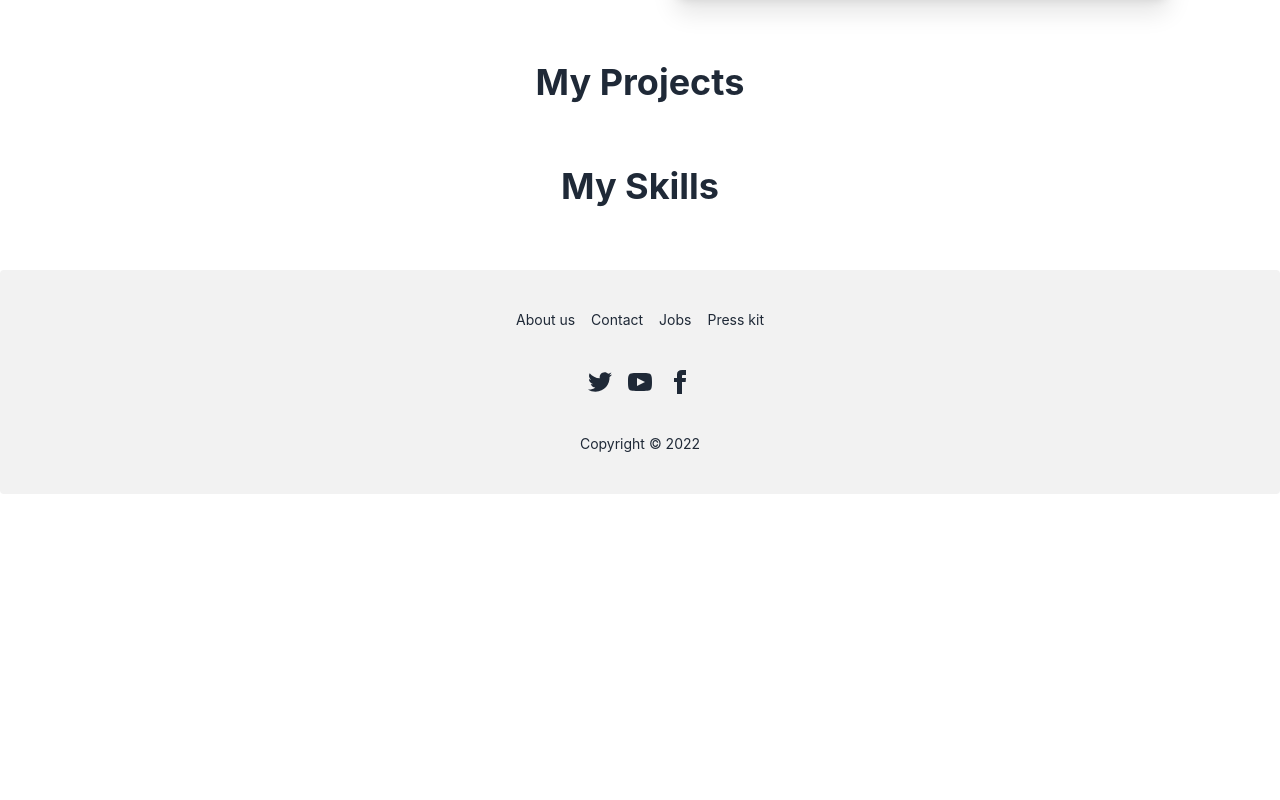
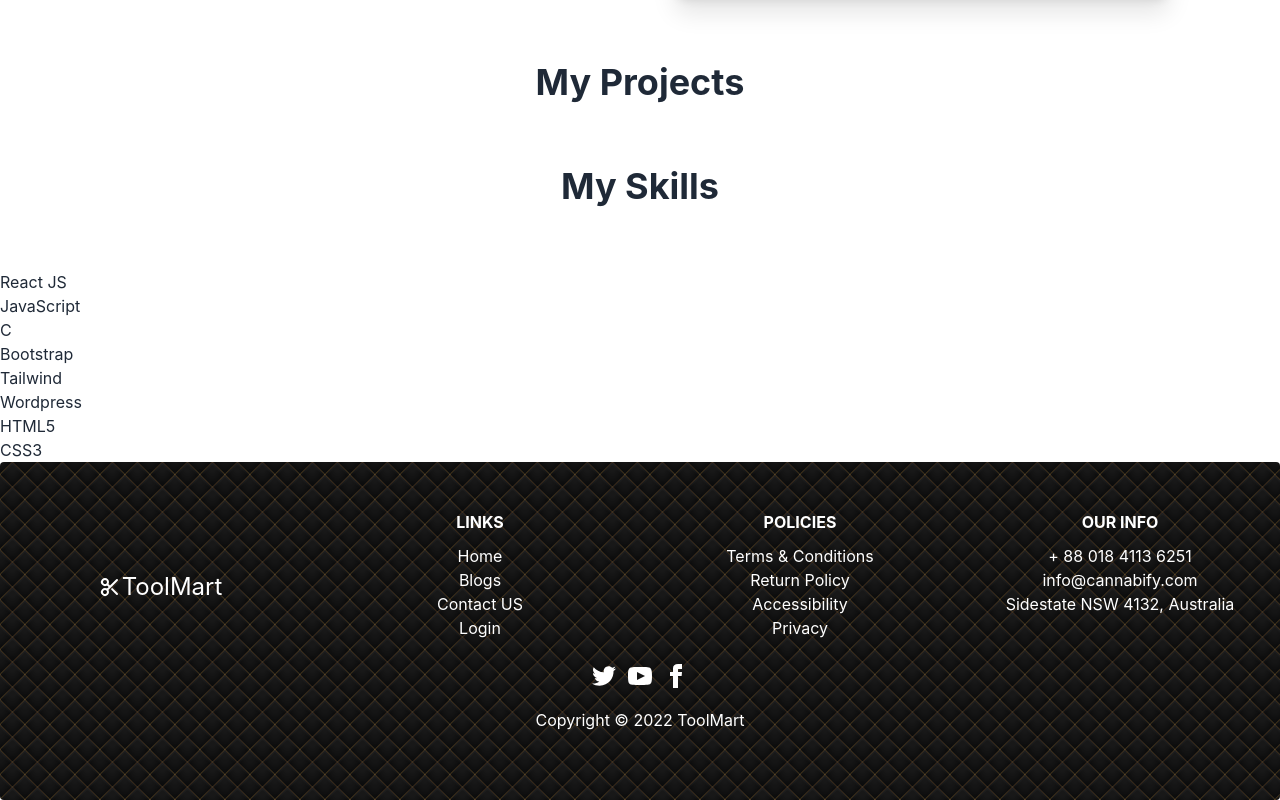
Before and after one commit to Kanizfatema47/toolmart-client, a React (Create React App) app: page /portfolio in a window 1280 px wide. Shown: the part 978-1778 px from the top of the page. Before the commit the page ends 1472 px from the top, so only its background shows below. Built offline with nearby package versions, Linux system fonts and the light colour scheme; no server answers.

Commit message:
style change and about us page

```diff
--- a/package.json
+++ b/package.json
@@ -4,6 +4,7 @@
   "private": true,
   "dependencies": {
     "@headlessui/react": "^1.6.2",
+    "@heroicons/react": "^1.0.6",
     "@testing-library/jest-dom": "^5.16.4",
     "@testing-library/react": "^13.2.0",
     "@testing-library/user-event": "^13.5.0",
@@ -15,6 +16,7 @@
     "react-firebase-hooks": "^5.0.3",
     "react-hook-form": "^7.31.2",
     "react-icons": "^4.3.1",
+    "react-mailchimp-subscribe": "^2.1.3",
     "react-read-more-read-less": "^1.0.7",
     "react-router-dom": "^6.3.0",
     "react-scripts": "5.0.1",
--- a/src/App.js
+++ b/src/App.js
@@ -1,4 +1,3 @@
-import './App.css';
 import Navbar from './Pages/Shared/Navbar';
 import { Route, Routes } from 'react-router-dom';
 import Home from './Pages/HomePage/Home';
@@ -42,6 +41,7 @@ function App() {
       </Routes>
 
       <Footer></Footer>
+
     </div>
   );
 }
--- a/src/Pages/HomePage/Banner.js
+++ b/src/Pages/HomePage/Banner.js
@@ -2,8 +2,8 @@ import React from 'react';
 import banner from '../../assets/images/image3.jpg'
 const Banner = () => {
     return (
-        <div>
-            <div class="hero min-h-screen" style={{ backgroundImage: `url(${banner})` }}>
+        <div className='w-full'>
+            <div class="hero min-h-screen " style={{ backgroundImage: `url(${banner})` }}>
                 <div class="hero-overlay bg-opacity-60"></div>
                 <div class="hero-content text-center text-neutral-content">
                     <div class="max-w-md">
--- a/src/Pages/HomePage/BusinessSummery/Business.js
+++ b/src/Pages/HomePage/BusinessSummery/Business.js
@@ -6,10 +6,10 @@ import img4 from '../../../assets/images/work.png'
 import bg from '../../../assets/images/image2.jpg';
 const Business = () => {
     return (
-        <div className=" mx-auto text-center hero min-w-screen h-[400px]" style={{ backgroundImage: `url(${bg})` }}>
+        <div className=" mx-auto  text-center hero lg:min-w-screen h-[400px]  sm:w-full h-auto" style={{ backgroundImage: `url(${bg})` }}>
             <div className='hero-overlay bg-opacity-90'>
             <h1 className='text-5xl text-center mt-24 text-white pb-16'>Why Choose Us?</h1>
-            <div class="stats bg-transparent">
+            <div class=" bg-transparent mb-12 grid lg:grid-cols-4 sm:grid-cols-1 justify-center items-center">
 
                 <div class="stat text-white">
                     <div class="stat-figure text-white">
--- a/src/Pages/HomePage/Home.js
+++ b/src/Pages/HomePage/Home.js
@@ -1,6 +1,8 @@
 import React from 'react';
+import AboutUs from '../AboutUs';
 import Banner from './Banner';
 import Business from './BusinessSummery/Business';
+import Newsletter from './Newsletter';
 import Reviews from './Reviews';
 import Tools from './ToolSection/Tools';
 
@@ -10,6 +12,8 @@ const Home = () => {
             <Banner></Banner>
             <Tools></Tools>
             <Business></Business>
+            <AboutUs></AboutUs>
+            <Newsletter></Newsletter>
             <Reviews></Reviews>
         </div>
     );
--- a/src/Pages/HomePage/ToolSection/Tools.js
+++ b/src/Pages/HomePage/ToolSection/Tools.js
@@ -6,7 +6,7 @@ const Tools = () => {
 const [tools, setTools]= useTools();
 console.log(tools)
     return (
-        <div className='my-24 mx-16'>
+        <div className='my-24 lg:mx-16 sm:mx-6'>
             <h2 className='text-5xl text-center'>Tools</h2>
             <div className='grid lg:grid-cols-3 gap-5 md:grid-cols-2 gap-8 sm:grid-cols-1'>
                 {
--- a/src/Pages/Porfolio/Portfolio.js
+++ b/src/Pages/Porfolio/Portfolio.js
@@ -51,9 +51,16 @@ const Portfolio = () => {
             </div>
             <div>
                 <h1 className='text-4xl text-center font-bold my-16 '>My Skills</h1>
-                <a href="http://"></a>
-                <a href="http://"></a>
-                <a href="http://"></a>
+                <ul>
+                    <li>React JS</li>
+                    <li>JavaScript</li>
+                    <li>C</li>
+                    <li>Bootstrap</li>
+                    <li>Tailwind </li>
+                    <li>Wordpress</li>
+                    <li>HTML5</li>
+                    <li>CSS3</li>
+                </ul>
             </div>
         </div>
     );
--- a/src/Pages/Register/SignUp.js
+++ b/src/Pages/Register/SignUp.js
@@ -18,14 +18,17 @@ const SignUp = () => {
 
 
       const [signInWithGoogle, gUser, gLoading, gError] = useSignInWithGoogle(auth);
+
+
       const [token] = useToken(user || gUser)
     const { register, formState: { errors }, handleSubmit } = useForm();
+    if(token){
+        navigate('/')
+    }
     const onSubmit = data => {
         console.log(data)
         createUserWithEmailAndPassword(data.email, data.password)
-        if(token){
-            navigate('/')
-        }
+
     };
     return (
         <div>
--- a/src/Pages/Shared/Footer.js
+++ b/src/Pages/Shared/Footer.js
@@ -1,27 +1,83 @@
 import React from 'react';
+import { Link } from 'react-router-dom';
+import bg from '../../assets/images/footer.png'
 
 const Footer = () => {
     return (
-        <div>
-            <footer class="footer footer-center p-10 bg-base-200 text-base-content rounded">
-                <div class="grid grid-flow-col gap-4">
-                    <a class="link link-hover">About us</a>
-                    <a class="link link-hover">Contact</a>
-                    <a class="link link-hover">Jobs</a>
-                    <a class="link link-hover">Press kit</a>
-                </div>
-                <div>
-                    <div class="grid grid-flow-col gap-4">
-                        <a><svg xmlns="http://www.w3.org/2000/svg" width="24" height="24" viewBox="0 0 24 24" class="fill-current"><path d="M24 4.557c-.883.392-1.832.656-2.828.775 1.017-.609 1.798-1.574 2.165-2.724-.951.564-2.005.974-3.127 1.195-.897-.957-2.178-1.555-3.594-1.555-3.179 0-5.515 2.966-4.797 6.045-4.091-.205-7.719-2.165-10.148-5.144-1.29 2.213-.669 5.108 1.523 6.574-.806-.026-1.566-.247-2.229-.616-.054 2.281 1.581 4.415 3.949 4.89-.693.188-1.452.232-2.224.084.626 1.956 2.444 3.379 4.6 3.419-2.07 1.623-4.678 2.348-7.29 2.04 2.179 1.397 4.768 2.212 7.548 2.212 9.142 0 14.307-7.721 13.995-14.646.962-.695 1.797-1.562 2.457-2.549z"></path></svg></a>
-                        <a><svg xmlns="http://www.w3.org/2000/svg" width="24" height="24" viewBox="0 0 24 24" class="fill-current"><path d="M19.615 3.184c-3.604-.246-11.631-.245-15.23 0-3.897.266-4.356 2.62-4.385 8.816.029 6.185.484 8.549 4.385 8.816 3.6.245 11.626.246 15.23 0 3.897-.266 4.356-2.62 4.385-8.816-.029-6.185-.484-8.549-4.385-8.816zm-10.615 12.816v-8l8 3.993-8 4.007z"></path></svg></a>
-                        <a><svg xmlns="http://www.w3.org/2000/svg" width="24" height="24" viewBox="0 0 24 24" class="fill-current"><path d="M9 8h-3v4h3v12h5v-12h3.642l.358-4h-4v-1.667c0-.955.192-1.333 1.115-1.333h2.885v-5h-3.808c-3.596 0-5.192 1.583-5.192 4.615v3.385z"></path></svg></a>
+        <div className='py-12 text-white bg-base-200 text-base-content rounded ' style={{ backgroundImage: `url(${bg})` }}>
+            <footer>
+                <div className='grid lg:grid-cols-4 sm:grid-cols-1 '>
+                    <div className="text-center flex flex-row justify-center items-center gap-0">
+                        <svg xmlns="http://www.w3.org/2000/svg" class="h-6 w-6" fill="none" viewBox="0 0 24 24" stroke="currentColor" stroke-width="2">
+                            <path stroke-linecap="round" stroke-linejoin="round" d="M14.121 14.121L19 19m-7-7l7-7m-7 7l-2.879 2.879M12 12L9.121 9.121m0 5.758a3 3 0 10-4.243 4.243 3 3 0 004.243-4.243zm0-5.758a3 3 0 10-4.243-4.243 3 3 0 004.243 4.243z" />
+                        </svg>
+                        <p className=' text-2xl'> ToolMart
+                        </p>
+                    </div>
+                    <div className="mb-6 text-center">
+                        <h5 className="uppercase font-bold mb-2.5">Links</h5>
+
+                        <ul className="list-none mb-0">
+                            <li>
+                                <Link to='' className="text-white">Home</Link>
+                            </li>
+                            <li>
+                                <Link to="/blogs" className="text-white">Blogs</Link>
+                            </li>
+                            <li>
+                                <Link to="/contact" className="text-white">Contact US</Link>
+                            </li>
+                            <li>
+                                <Link to="/login" className="text-white">Login</Link>
+                            </li>
+                        </ul>
+                    </div>
+
+                    <div className="mb-6 text-center">
+                        <h5 className="uppercase font-bold mb-2.5">Policies</h5>
+
+                        <ul className="list-none mb-0">
+                            <li>
+                                <Link to='' className="text-white">Terms & Conditions</Link>
+                            </li>
+                            <li>
+                                <Link to='' className="text-white">Return Policy</Link>
+                            </li>
+                            <li>
+                                <Link to='' className="text-white">Accessibility</Link>
+                            </li>
+                            <li>
+                                <Link to='' className="text-white">Privacy </Link>
+                            </li>
+                        </ul>
+                    </div>
+                    <div className="mb-6 text-center">
+                        <h5 className="uppercase font-bold mb-2.5">Our info</h5>
+
+                        <div className='text-center'>
+                            <p>+ 88 018 4113 6251</p>
+                            <p>info@cannabify.com</p>
+                            <p>Sidestate NSW 4132, Australia</p>
+                        </div>
                     </div>
                 </div>
-                <div>
-                    <p>Copyright © 2022 </p>
+
+                <div className='grid grid-cols-1'>
+                    <div class="grid grid-flow-col gap-3 justify-center items-center">
+                        <Link to='/'><svg xmlns="http://www.w3.org/2000/svg" width="24" height="24" viewBox="0 0 24 24" class="fill-current"><path d="M24 4.557c-.883.392-1.832.656-2.828.775 1.017-.609 1.798-1.574 2.165-2.724-.951.564-2.005.974-3.127 1.195-.897-.957-2.178-1.555-3.594-1.555-3.179 0-5.515 2.966-4.797 6.045-4.091-.205-7.719-2.165-10.148-5.144-1.29 2.213-.669 5.108 1.523 6.574-.806-.026-1.566-.247-2.229-.616-.054 2.281 1.581 4.415 3.949 4.89-.693.188-1.452.232-2.224.084.626 1.956 2.444 3.379 4.6 3.419-2.07 1.623-4.678 2.348-7.29 2.04 2.179 1.397 4.768 2.212 7.548 2.212 9.142 0 14.307-7.721 13.995-14.646.962-.695 1.797-1.562 2.457-2.549z"></path></svg></Link>
+                        <Link to=''><svg xmlns="http://www.w3.org/2000/svg" width="24" height="24" viewBox="0 0 24 24" class="fill-current"><path d="M19.615 3.184c-3.604-.246-11.631-.245-15.23 0-3.897.266-4.356 2.62-4.385 8.816.029 6.185.484 8.549 4.385 8.816 3.6.245 11.626.246 15.23 0 3.897-.266 4.356-2.62 4.385-8.816-.029-6.185-.484-8.549-4.385-8.816zm-10.615 12.816v-8l8 3.993-8 4.007z"></path></svg></Link>
+                        <Link to=''><svg xmlns="http://www.w3.org/2000/svg" width="24" height="24" viewBox="0 0 24 24" class="fill-current"><path d="M9 8h-3v4h3v12h5v-12h3.642l.358-4h-4v-1.667c0-.955.192-1.333 1.115-1.333h2.885v-5h-3.808c-3.596 0-5.192 1.583-5.192 4.615v3.385z"></path></svg></Link>
+                    </div>
+                    <div className=" text-center py-5">
+                        Copyright &copy; 2022
+                        <Link className="text-white" to="/"> ToolMart</Link>
+                    </div>
                 </div>
+
             </footer>
         </div>
+
+
     );
 };
 
```
Also changed, not shown: src/Pages/AboutUs.js (added, +23 -0 lines), src/Pages/Register/SignIn.js (+14 -4 lines), src/Pages/Shared/Navbar.js (+9 -9 lines), src/assets/images/footer.png (added), 1 other file (tests, documents, lock files or other folders).
